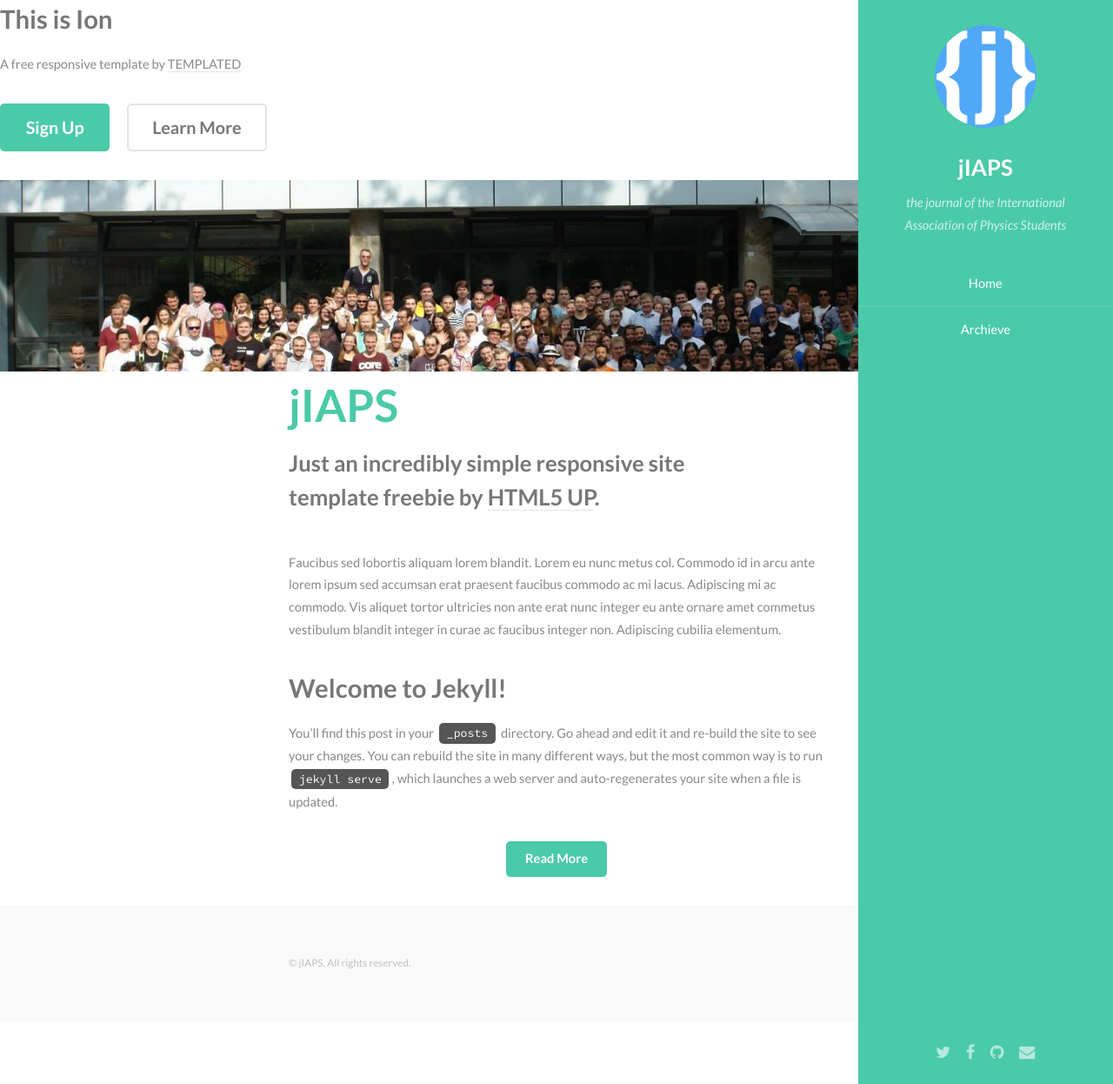
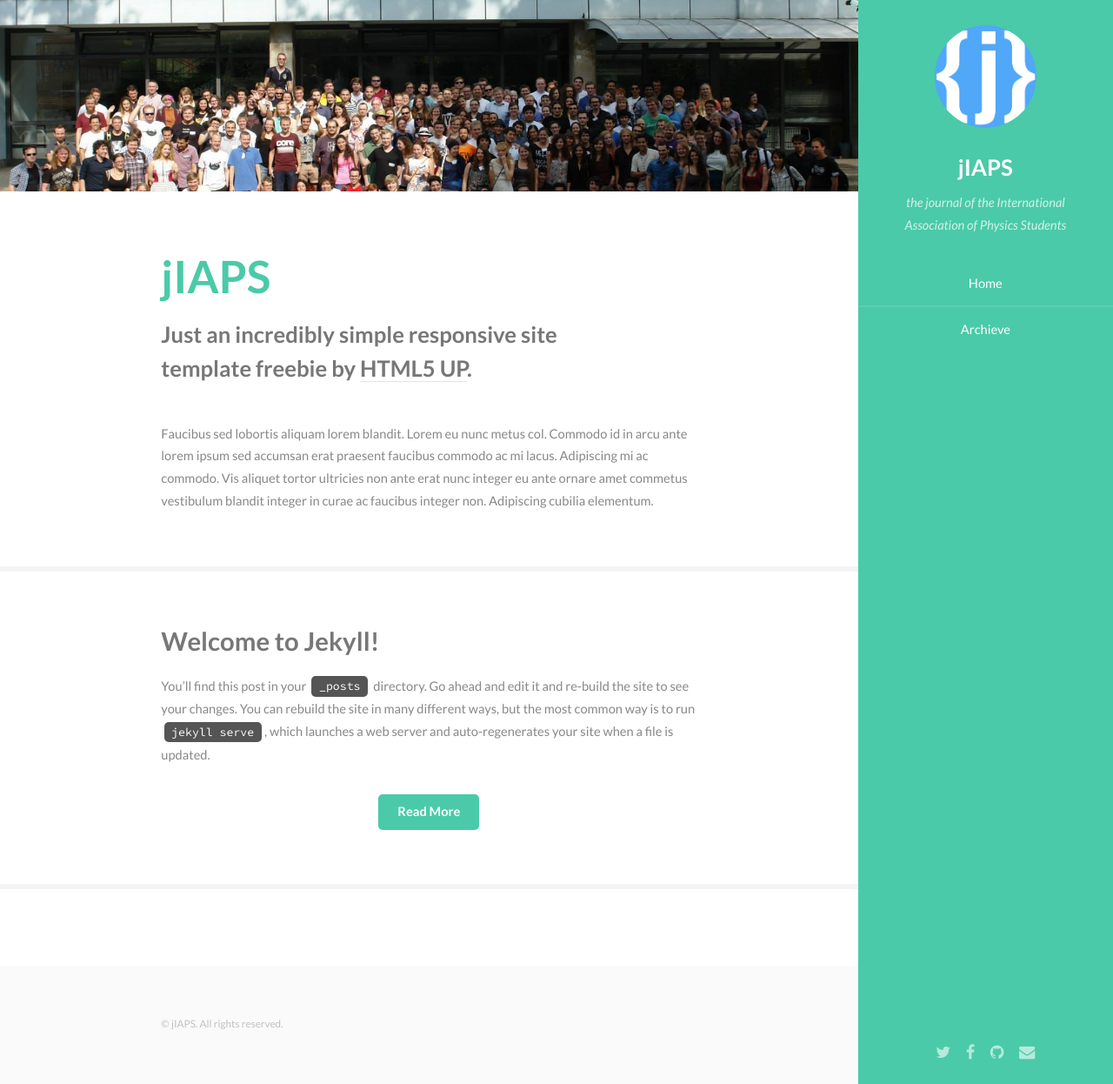
Before and after one commit to physics-int/jIAPS, a Jekyll site: the page built from index.html, in a window 1280 px wide and 1246 px high. Shown: the whole window at 87% size. Built offline with Jekyll 4.4.1, drawn with Linux system fonts in a browser that asks for light colours; nearby versions of some CDN libraries; library files that are not in the unit come from our copies; part of the change alters nothing that is shown.

```diff
--- a/index.html
+++ b/index.html
@@ -1,5 +1,5 @@
 ---
-layout: landing_page
+layout: default
 ---
 
 
```
